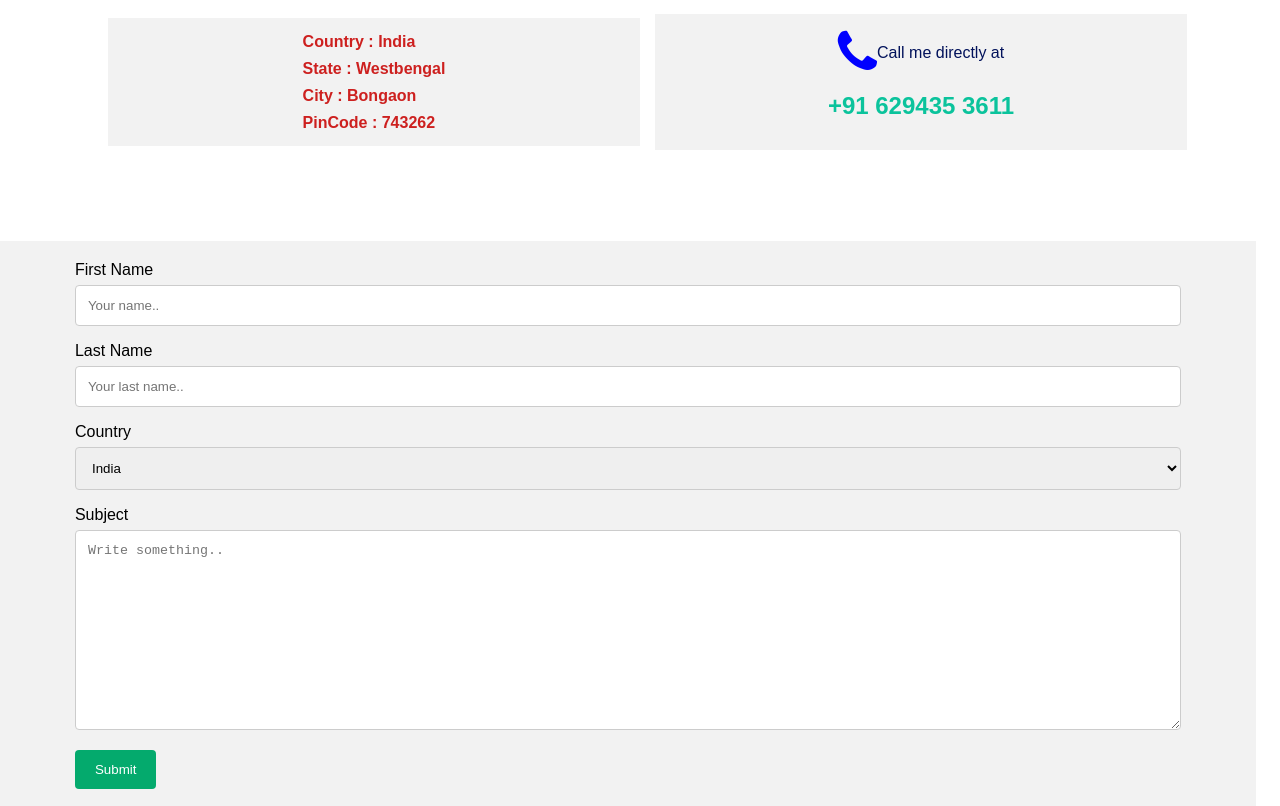
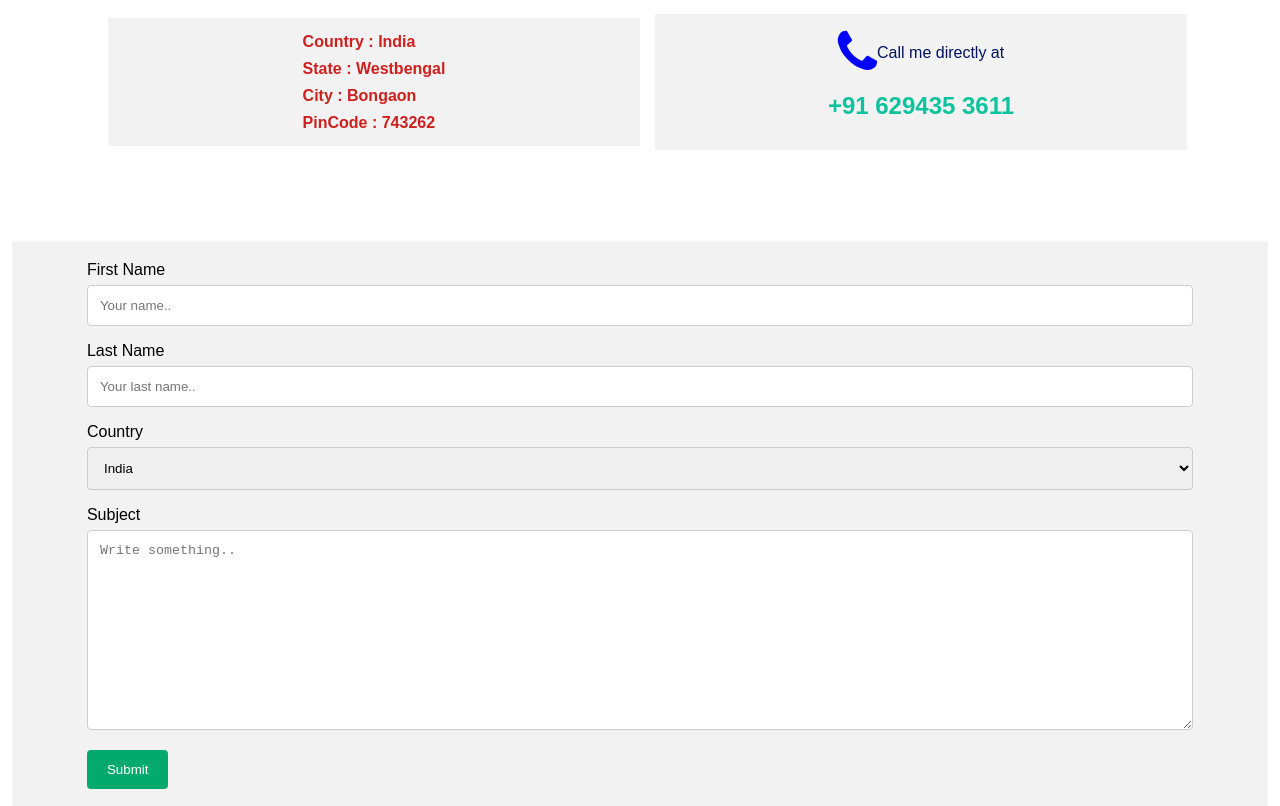
Before and after one commit to SaminSekh/Portfolio, a plain HTML site: page index.html in a window 1280 px wide. Shown: the part 2174-2980 px from the top of the page. Drawn offline with Linux system fonts and the light colour scheme; a web font is replaced by a local one.

Commit message:
Update style.css

```diff
--- a/css/style.css
+++ b/css/style.css
@@ -511,7 +511,7 @@ cursor: pointer;
 input[type=submit]:hover {
 background-color: #45a049;
 }
-#frm{
+.frm{
     width: 100%;
     overflow: hidden;
     display: flex;
```
